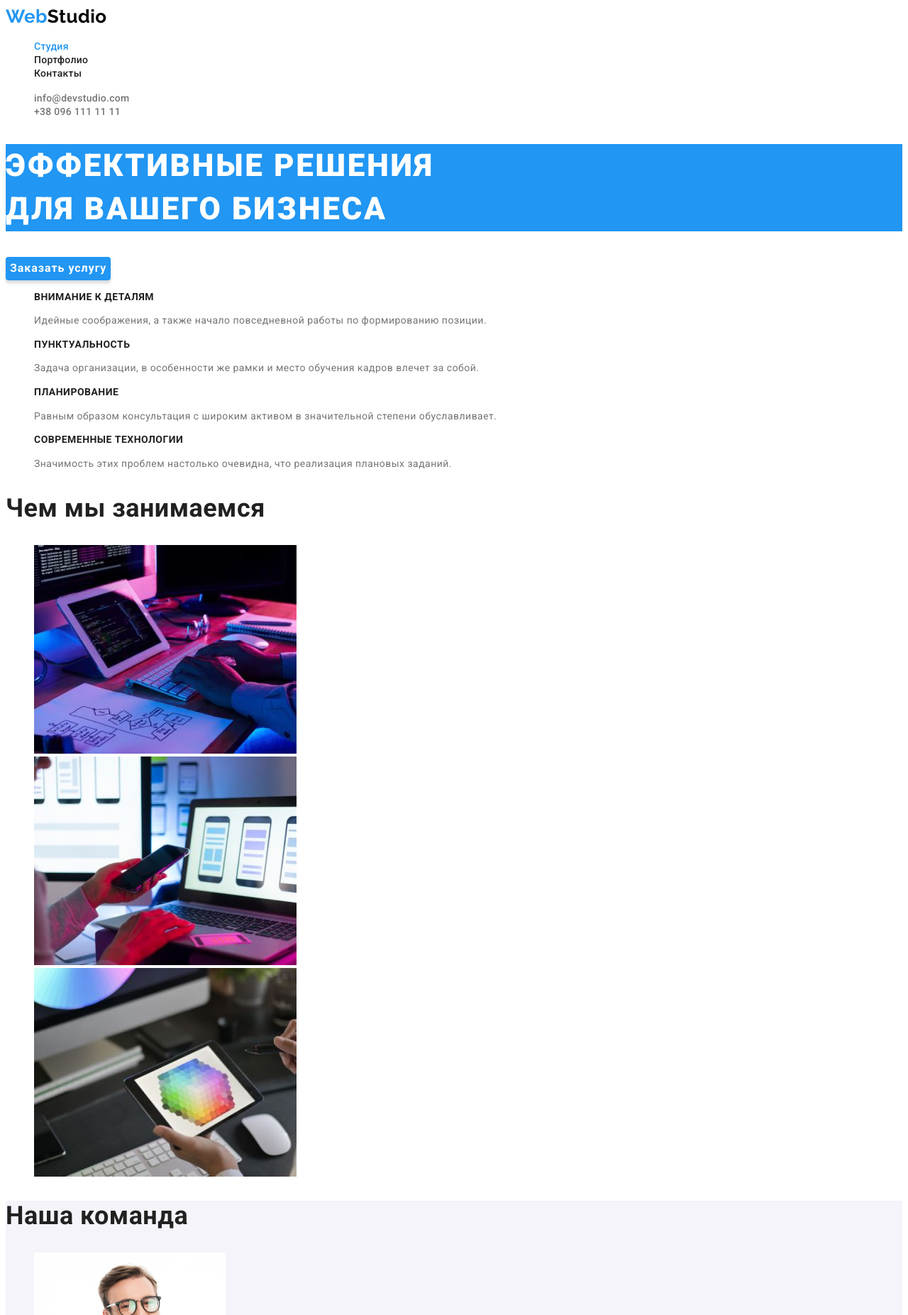
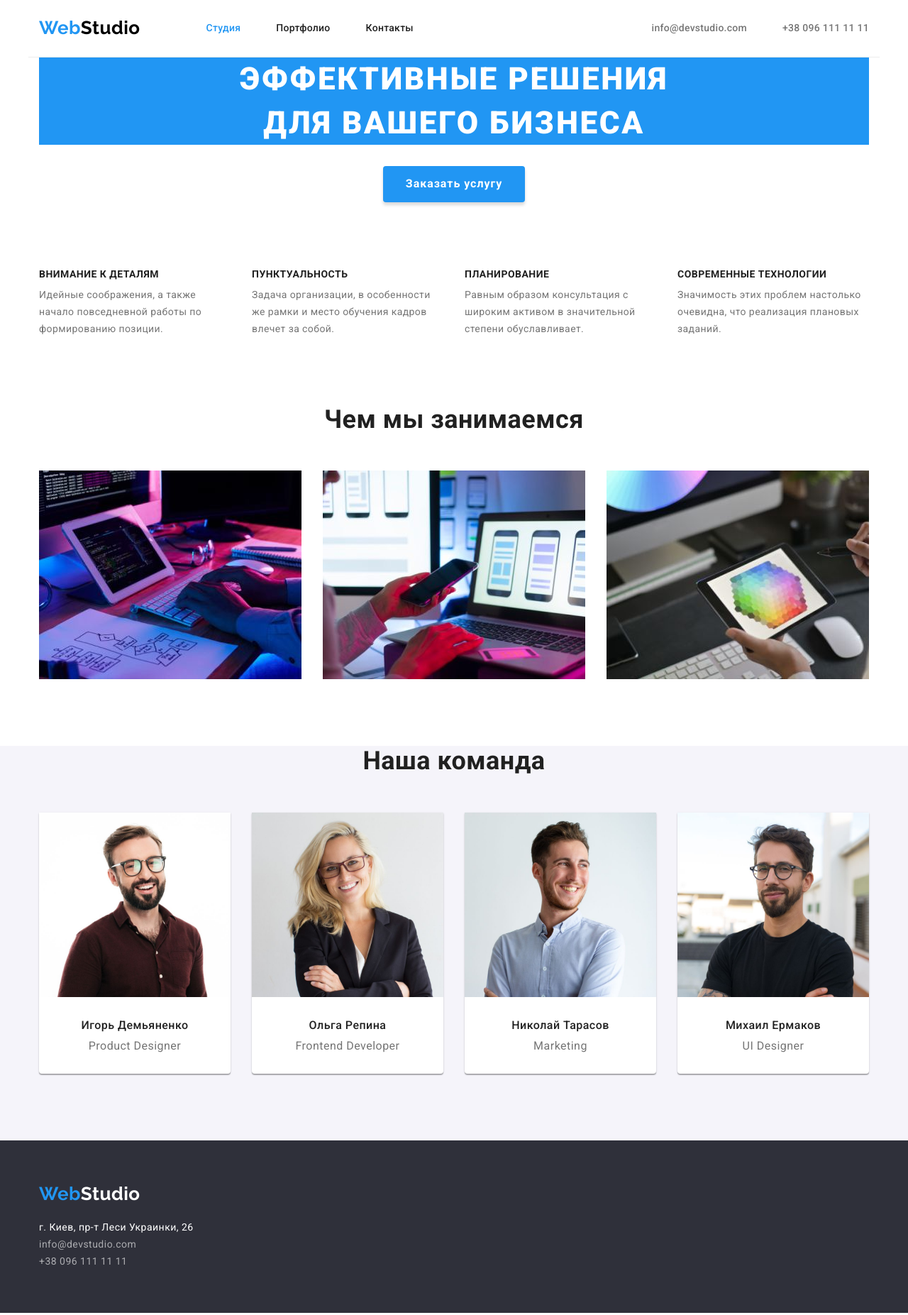
Before and after one commit to InnaNagaichenko/goit-markup-hw-03, a plain HTML site: page index.html in a window 1280 px wide. Shown: the top 1853 px of the page at 71% size. Drawn offline with nearby package versions, Linux system fonts and the light colour scheme.

Commit message:
добавлена геометрия и позиционирование контента

```diff
--- a/css/styles.css
+++ b/css/styles.css
@@ -1,5 +1,25 @@
+/*Cброс стилей*/
+h1,
+h2,
+h3,
+h4,
+h5,
+h6,
+p,
+ul {
+  margin-top: 0;
+  margin-bottom: 0;
+}
+ul {
+  padding-left: 0;
+}
+.list {
+  list-style: none;
+}
 /* Переменные */
 :root {
+  --main-font-type: Roboto, sans-serif;
+  --secondary-font-type: Raleway, sans-serif;
   --accent-color: #2196f3;
   --text-color: #757575;
   --title-color: #212121;
@@ -8,24 +28,41 @@
   --footer-bcg-color: #2f303a;
   --logo-black-color: #000000;
   --gallery-btn-color: #f5f4fa;
+  --main-margin: 30px;
 }
-/* Списки */
-.list {
-  list-style: none;
-}
+
 /* Глобальные стили */
 body {
   color: var(--text-color);
   background-color: var(--primary-white-color);
-  font-family: Roboto, sans-serif;
+  font-family: var(--main-font-type);
   font-style: normal;
   font-weight: normal;
   letter-spacing: 0.03em;
 }
+.container {
+  width: 1200px;
+  padding: 0 15px 94px;
+  margin: 0 auto;
+}
+img {
+  display: block;
+  max-width: 100%;
+}
 /* Хедер */
+.container.header {
+  display: flex;
+  justify-content: space-between;
+  border-bottom: 1px solid #ececec;
+  padding-bottom: 0;
+  align-items: center;
+}
+
 .logo {
+  display: block;
+  margin-right: 93px;
   color: var(--logo-black-color);
-  font-family: Raleway, sans-serif;
+  font-family: var(--secondary-font-type);
   font-weight: bold;
   font-size: 26px;
   line-height: 1.2;
@@ -35,11 +72,22 @@ body {
   color: var(--accent-color);
 }
 /* Навигация сайта */
-.site-nav .link {
+
+.site-nav {
+  display: flex;
+  align-items: center;
+}
+.site-nav .item + .item {
+  margin-right: 50px;
+}
+.site-nav.list .link {
+  display: block;
+  padding-top: 32px;
+  padding-bottom: 32px;
   color: var(--title-color);
   font-weight: 500;
   font-size: 14px;
-  line-height: 1.1;
+  line-height: 1.14;
   letter-spacing: 0.02em;
   text-decoration: none;
 }
@@ -51,16 +99,28 @@ body {
   color: var(--accent-color);
 }
 /* Контакты */
-.contacts-link {
+.contact-us {
+  display: flex;
+  align-items: center;
+}
+
+.contact-us .item + .item {
+  margin-left: 50px;
+}
+
+.contact-us .link {
+  display: block;
+  padding-top: 32px;
+  padding-bottom: 32px;
   color: var(--text-color);
   font-weight: 500;
   font-size: 14px;
-  line-height: 1.1;
+  line-height: 1.14;
   letter-spacing: 0.02em;
   text-decoration: none;
 }
-.contacts-link:hover,
-.contacts-link:focus {
+.contact-us .link:hover,
+.contact-us .link:focus {
   color: var(--accent-color);
 }
 /* Заголовки */
@@ -71,6 +131,9 @@ body {
   line-height: 1.2;
 }
 /* Герой*/
+.hero {
+  text-align: center;
+}
 .hero .title {
   color: var(--primary-white-color);
   /* задаю фон, чтобы было видно белый текст заголовка */
@@ -80,11 +143,12 @@ body {
   line-height: 1.4;
   letter-spacing: 0.06em;
   text-transform: uppercase;
+  margin-bottom: 30px;
 }
 .hero .button {
   color: var(--primary-white-color);
   background-color: var(--accent-color);
-  font-family: Roboto, sans-serif;
+  font-family: var(--main-font-type);
   font-weight: bold;
   font-size: 16px;
   line-height: 1.9;
@@ -94,6 +158,7 @@ body {
   border-radius: 4px;
   box-shadow: 0px 4px 4px rgba(0, 0, 0, 0.15);
   cursor: pointer;
+  padding: 10px 32px;
 }
 .hero .button:hover,
 .hero .button:focus {
@@ -106,38 +171,87 @@ body {
   font-weight: bold;
   font-size: 36px;
   line-height: 1.2;
+  text-align: center;
 }
 /* Преимущества */
+
+.list-advantages {
+  display: flex;
+}
+.list-advantages .item {
+  display: block;
+  flex-basis: calc(100% / 4);
+}
+.list-advantages .item + .item {
+  margin-left: 30px;
+}
 .section .list-advantages .subtitle {
+  margin-bottom: 10px;
   color: var(--title-color);
   font-weight: bold;
   font-size: 14px;
-  line-height: 1.1;
+  line-height: 1.14;
   text-transform: uppercase;
 }
 .list-advantages p {
   font-size: 14px;
-  line-height: 1.7;
+  line-height: 1.71;
+  letter-spacing: 0.03em;
+}
+
+/* Чем занимаемся */
+.list.works {
+  display: flex;
+  flex-basis: calc(100% / 3);
+  margin-top: 50px;
+}
+.list.works .item + .item {
+  margin-left: 30px;
 }
 /* Команда */
-.section.team {
+.list.team {
+  display: flex;
+  flex-basis: calc(100% / 4);
+  margin-top: 50px;
+}
+.list.team .item + .item {
+  margin-left: 30px;
+}
+.list.team .item {
+  background: #ffffff;
+  box-shadow: 0px 1px 3px rgba(0, 0, 0, 0.12), 0px 1px 1px rgba(0, 0, 0, 0.14),
+    0px 2px 1px rgba(0, 0, 0, 0.2);
+  border-radius: 0px 0px 4px 4px;
+}
+.section.our-team {
   background-color: var(--secondary-bcg-color);
 }
-.section.team .subtitle {
+.list.team .subtitle {
   color: var(--title-color);
   font-weight: 500;
   font-size: 16px;
   line-height: 1.2;
+  text-align: center;
+  margin-top: 30px;
+  margin-bottom: 10px;
 }
-.section.team p {
+.list.team p {
   line-height: 1.2;
+  text-align: center;
+  margin-bottom: 30px;
 }
 /* Footer */
+.container.footer {
+  margin-bottom: 0;
+  padding-top: 60px;
+  padding-bottom: 60px;
+}
 .contacts {
   background-color: var(--footer-bcg-color);
 }
 footer .logo {
   color: var(--primary-white-color);
+  margin-bottom: 20px;
 }
 footer .link {
   font-style: normal;
@@ -159,25 +273,58 @@ footer .link:focus {
   display: none;
 }
 /* Кнопки */
-.gallery.button {
+
+.container.portfolio {
+  padding-top: 94px;
+  padding-bottom: 94px;
+}
+.gallery-button {
   color: var(--title-color);
   background-color: var(--gallery-btn-color);
-  font-family: Roboto, sans-serif;
+  font-family: var(--main-font-type);
   font-weight: 500;
   font-size: 16px;
-  line-height: 1.6;
+  line-height: 1.63;
   text-align: center;
   letter-spacing: 0.03em;
   border: none;
   border-radius: 4px;
   cursor: pointer;
+  padding: 6px 22px;
 }
-.gallery.button:hover,
-.gallery.button:focus {
+
+.list.gallery-btn {
+  display: flex;
+  justify-content: center;
+  margin-bottom: 50px;
+}
+.gallery-btn .item + .item {
+  margin-left: 8px;
+}
+.gallery-button:hover,
+.gallery-button:focus {
   color: var(--primary-white-color);
   background-color: var(--accent-color);
 }
 /* Галерея */
+
+.gallery.list {
+  display: flex;
+  flex-wrap: wrap;
+  margin-left: calc(-1 * var(--main-margin));
+  margin-top: calc(-1 * var(--main-margin));
+}
+.gallery.list > .item {
+  flex-basis: calc(100% / 3 - var(--main-margin));
+  margin-left: var(--main-margin);
+  margin-top: var(--main-margin);
+  background: #ffffff;
+  border-bottom: 1px solid #eeeeee;
+}
+.card-content {
+  padding: 20px 24px;
+}
+
 .gallery h2 {
   color: var(--title-color);
   font-weight: bold;
--- a/index.html
+++ b/index.html
@@ -11,104 +11,127 @@
       href="https://fonts.googleapis.com/css2?family=Raleway:wght@700&family=Roboto:wght@400;500;700;900&display=swap"
       rel="stylesheet"
     />
+    <link
+      rel="stylesheet"
+      href="https://cdnjs.cloudflare.com/ajax/libs/modern-normalize/1.1.0/modern-normalize.min.css"
+    />
     <link rel="stylesheet" href="./css/styles.css" />
   </head>
   <body>
     <!--Header-->
     <header>
+      <div class="container header">
+        <nav>
+          <ul class="site-nav list">
+            <li class="item">
               <a href="./index.html" class="logo" lang="en">
                 <span class="logo-first-part">Web</span>Studio</a
               >
-      <nav>
-        <ul class="site-nav list">
-          <li><a href="./index.html" class="link current">Студия</a></li>
-          <li><a href="./portfolio.html" class="link">Портфолио</a></li>
-          <li><a href="" class="link">Контакты</a></li>
+            </li>
+            <li class="item"><a href="./index.html" class="link current">Студия</a></li>
+            <li class="item"><a href="./portfolio.html" class="link">Портфолио</a></li>
+            <li class="item"><a href="" class="link">Контакты</a></li>
           </ul>
         </nav>
-      <ul class="list">
-        <li><a href="mailto:info@devstudio.com" class="contacts-link">info@devstudio.com</a></li>
-        <li><a href="tel:+380961111111" class="contacts-link">+38 096 111 11 11</a></li>
+        <ul class="contact-us list">
+          <li class="item">
+            <a href="mailto:info@devstudio.com" class="link">info@devstudio.com</a>
+          </li>
+          <li class="item">
+            <a href="tel:+380961111111" class="link">+38 096 111 11 11</a>
+          </li>
         </ul>
+      </div>
     </header>
     <main>
       <!--Hero-->
       <section class="hero">
+        <div class="container">
           <h1 class="title">
             Эффективные решения <br />
             для вашего бизнеса
           </h1>
           <button type="button" class="button">Заказать услугу</button>
+        </div>
       </section>
       <!--Our advantages-->
       <section class="section">
+        <div class="container advantages">
           <ul class="list-advantages list">
-          <li>
+            <li class="item">
               <h3 class="subtitle">Внимание к деталям</h3>
-            <p>Идейные соображения, а также начало повседневной работы по формированию позиции.</p>
+              <p>
+                Идейные соображения, а также начало повседневной работы по формированию позиции.
+              </p>
             </li>
-          <li>
+            <li class="item">
               <h3 class="subtitle">Пунктуальность</h3>
               <p>
                 Задача организации, в особенности же рамки и место обучения кадров влечет за собой.
               </p>
             </li>
-          <li>
+            <li class="item">
               <h3 class="subtitle">Планирование</h3>
               <p>
                 Равным образом консультация с широким активом в значительной степени обуславливает.
               </p>
             </li>
-          <li>
+            <li class="item">
               <h3 class="subtitle">Современные технологии</h3>
               <p>Значимость этих проблем настолько очевидна, что реализация плановых заданий.</p>
             </li>
           </ul>
+        </div>
       </section>
       <!--What we do-->
       <section class="section">
+        <div class="container work">
           <h2 class="title">Чем мы занимаемся</h2>
-        <ul class="list">
-          <li>
+          <ul class="list works">
+            <li class="item">
               <img src="./images/box1_what_we_do.jpg" alt="Десктопные приложения" width="370" />
             </li>
-          <li>
+            <li class="item">
               <img src="./images/box2_what_we_do.jpg" alt="Мобильные приложения" width="370" />
             </li>
-          <li>
+            <li class="item">
               <img src="./images/box3_what_we_do.jpg" alt="Дизайнерские решения" width="370" />
             </li>
           </ul>
+        </div>
       </section>
       <!--Our team-->
-      <section class="section team">
+      <section class="section our-team">
+        <div class="container">
           <h2 class="title">Наша команда</h2>
-        <ul class="list">
-          <li>
+          <ul class="list team">
+            <li class="item">
               <img src="./images/team1.jpg" alt="Игорь Демьяненко" width="270" />
               <h3 class="subtitle">Игорь Демьяненко</h3>
               <p>Product Designer</p>
             </li>
-          <li>
+            <li class="item">
               <img src="./images/team2.jpg" alt="Ольга Репина" width="270" />
               <h3 class="subtitle">Ольга Репина</h3>
               <p>Frontend Developer</p>
             </li>
-          <li>
+            <li class="item">
               <img src="./images/team3.jpg" alt="Николай Тарасов" width="270" />
               <h3 class="subtitle">Николай Тарасов</h3>
               <p>Marketing</p>
             </li>
-          <li>
+            <li class="item">
               <img src="./images/team4.jpg" alt="Михаил Ермаков" width="270" />
               <h3 class="subtitle">Михаил Ермаков</h3>
               <p>UI Designer</p>
             </li>
           </ul>
+        </div>
       </section>
     </main>
     <!--Contacts-->
     <footer class="contacts">
+      <div class="container footer">
         <a href="./index.html" class="logo" lang="en">
           <span class="logo-first-part">Web</span>Studio</a
         >
@@ -119,6 +142,7 @@
             <li><a href="tel:+380961111111" class="link">+38 096 111 11 11</a></li>
           </ul>
         </address>
+      </div>
     </footer>
   </body>
 </html>
```
Also changed, not shown: portfolio.html (+71 -27 lines). Lines whose indentation alone changed are shown as unchanged.
